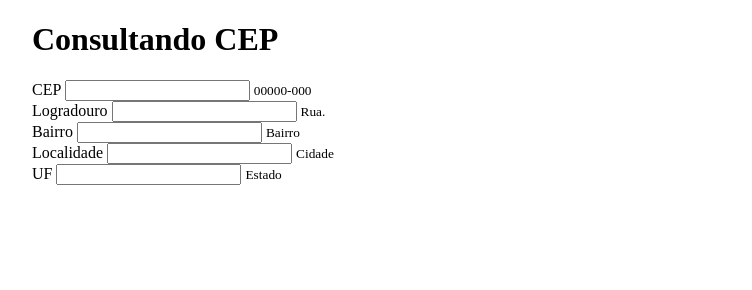
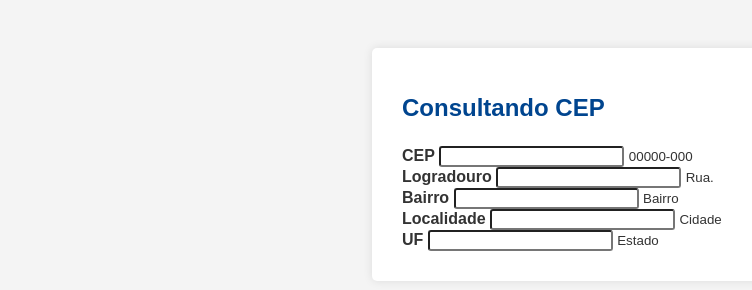
Before and after one commit to Henrique-Vital/curso_ebac_frontend, a website: page index.html in a window 1280 px wide. Shown: the whole page, without its empty margins (38-790 px from the left). Drawn offline with nearby package versions, Linux system fonts and the light colour scheme.

Commit message:
Atualização de estilo.
Atualização de estilo.

```diff
--- a/index.html
+++ b/index.html
@@ -5,10 +5,11 @@
     <meta name="viewport" content="width=device-width, initial-scale=1.0">
     <title>Consulta CEP</title>
     <link rel="stylesheet" href="node_modules/bootstrap/dist/css/bootstrap-grid.min.css">
+    <link rel="stylesheet" href="mais.css">
 </head>
-<body>
-    <div class="container">
-        <h1>Consultando CEP</h1>
+<body class="bg-light">
+    <div class="container mt-5">
+        <h1 class="mb-4">Consultando CEP</h1>
         <form>
             <div class="form-group">
                 <label for="cep">CEP</label>
--- /dev/null
+++ b/mais.css
@@ -0,0 +1,29 @@
+
+body {
+    background-color: #f4f4f4;
+    font-family: Arial, sans-serif;
+    color: #333;
+}
+.container {
+    max-width: 400px;
+    margin: 50px auto;
+    background-color: #fff;
+    padding: 30px;
+    border-radius: 5px;
+    box-shadow: 0 0 10px rgba(0, 0, 0, 0.1);
+}
+h1 {
+    font-size: 24px;
+    margin-bottom: 30px;
+    color: #00458f;
+}
+label {
+    font-weight: bold;
+}
+.form-control {
+    border-radius: 3px;
+}
+.small-text {
+    font-size: 12px;
+    color: #999;
+}
```
